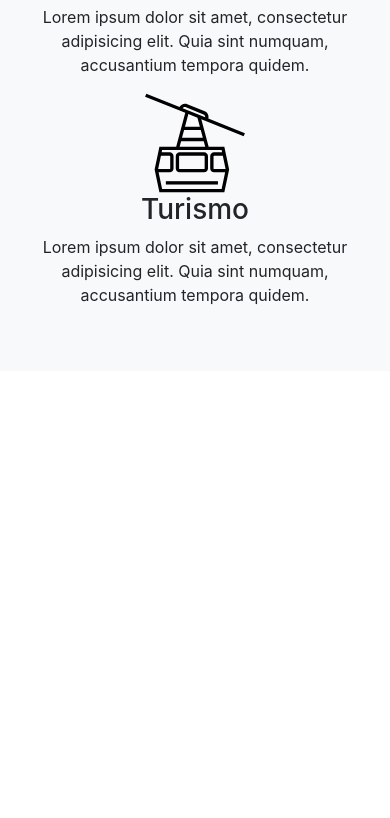
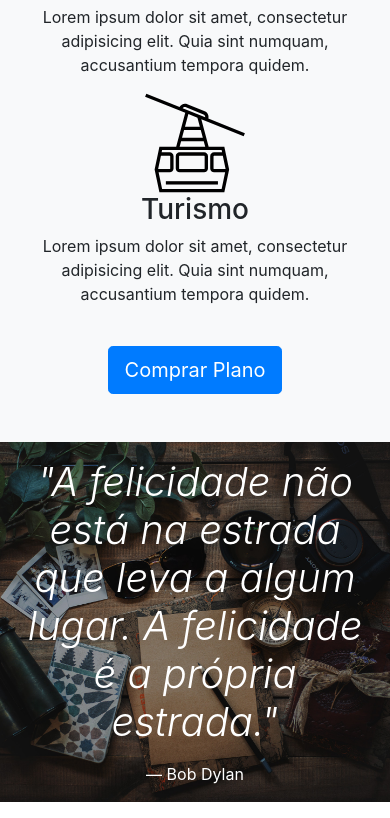
Before and after one commit to NandoFilter/Caravan, a plain HTML site: page index.html in a window 390 px wide. Shown: the part 2107-2925 px from the top of the page. Before the commit the page ends 2478 px from the top, so only its background shows below. Drawn offline with Linux system fonts and the light colour scheme.

Commit message:
Created blockquote and unfixing header in smaller screens

```diff
--- a/css/style.css
+++ b/css/style.css
@@ -6,3 +6,24 @@ body {
   box-shadow: 0 2px 4px 0 rgba(0, 0, 0, .05),
               0 4px 8px 0 rgba(0, 0, 0, .05);
 }
+
+#home-quote {
+  background: url('../img/bg-quote.jpg') center center;
+  background-size: cover;
+}
+
+/* Smaller than MD (768px) */
+@media (max-width: 767px) {
+  #home-quote .display-4 {
+    font-size: 2.5rem;
+  }
+
+  /* Unfixing Header */
+  body {
+    padding: 0px;
+  }
+
+  .fixed-top {
+    position: relative;
+  }
+}
--- a/index.html
+++ b/index.html
@@ -175,7 +175,16 @@
             <p>Lorem ipsum dolor sit amet, consectetur adipisicing elit. Quia sint numquam, accusantium tempora quidem.</p>
           </div>
         </div>
+
+        <a href="planos.html" class="btn btn-primary btn-lg mt-4">Comprar Plano</a>
       </div>
+    </section>
+
+    <section id="home-quote" class="p-md-5">
+      <blockquote class="blockquote text-center text-white p-md-5 p-3">
+        <p class="display-4"><em>"A felicidade não está na estrada que leva a algum lugar. A felicidade é a própria estrada."</em></p>
+        <footer class="blockquote-footer text-white">Bob Dylan</footer>
+      </blockquote>
     </section>
 
     <script type="text/javascript" src="./js/jquery-3.2.1.slim.min.js"></script>
```
